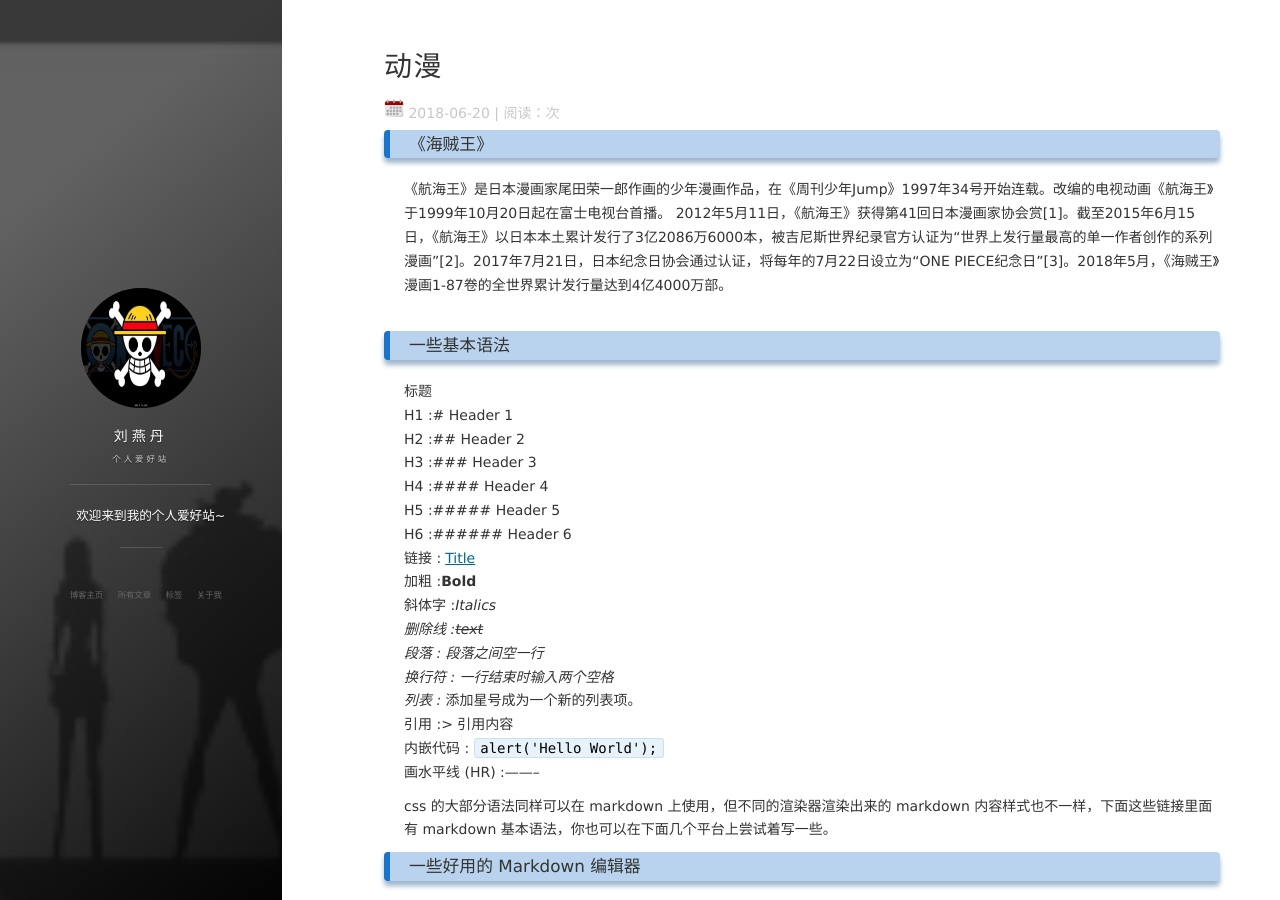
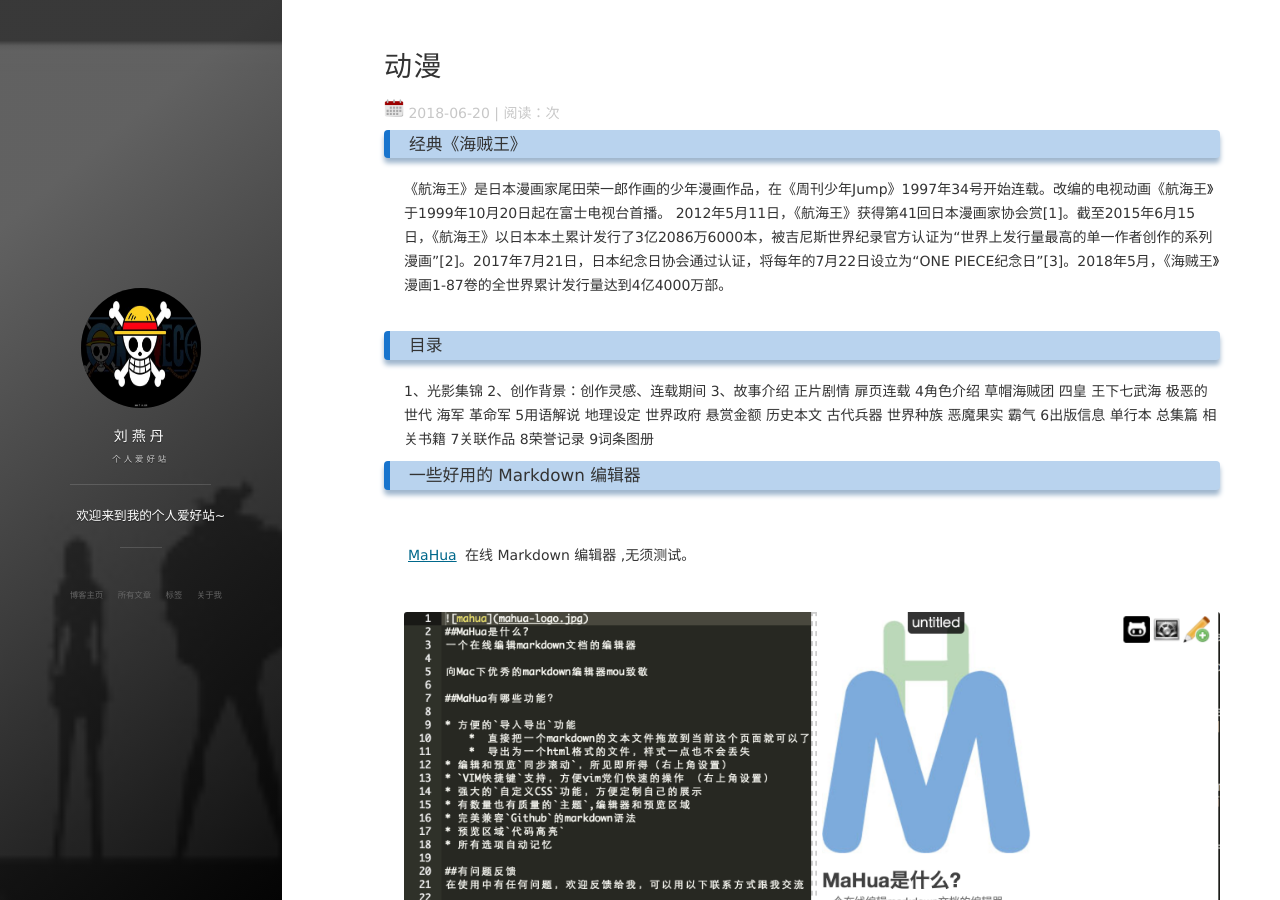
Before and after one commit to lyd2580/lyd2580.github.io, a Jekyll site: the page built from _posts/2016-11-20-markdownTool.md, in a window 1280 px wide and 900 px high. Built offline with Jekyll 4.4.1, drawn with Linux system fonts in a browser that asks for light colours; nearby versions of some CDN libraries; comment, search, counter and statistics services are not loaded.

Commit message:
Update 2016-11-20-markdownTool.md

```diff
--- a/_posts/2016-11-20-markdownTool.md
+++ b/_posts/2016-11-20-markdownTool.md
@@ -6,34 +6,41 @@ tags: 动漫
 ---
 
 
-### 《海贼王》
+### 经典《海贼王》
 
    《航海王》是日本漫画家尾田荣一郎作画的少年漫画作品，在《周刊少年Jump》1997年34号开始连载。改编的电视动画《航海王》于1999年10月20日起在富士电视台首播。
 2012年5月11日，《航海王》获得第41回日本漫画家协会赏[1]。截至2015年6月15日，《航海王》以日本本土累计发行了3亿2086万6000本，被吉尼斯世界纪录官方认证为“世界上发行量最高的单一作者创作的系列漫画”[2]。2017年7月21日，日本纪念日协会通过认证，将每年的7月22日设立为“ONE PIECE纪念日”[3]。2018年5月，《海贼王》漫画1-87卷的全世界累计发行量达到4亿4000万部。
 
 
-### 一些基本语法
+### 目录
 
-标题
-H1 :# Header 1
-H2 :## Header 2
-H3 :### Header 3
-H4 :#### Header 4
-H5 :##### Header 5
-H6 :###### Header 6
-链接 :[Title](URL)
-加粗 :**Bold**
-斜体字 :*Italics*
-*删除线 :~~text~~
-段落 : 段落之间空一行
-换行符 : 一行结束时输入两个空格
-列表 :* 添加星号成为一个新的列表项。
-引用 :> 引用内容
-内嵌代码 : `alert('Hello World');`
-画水平线 (HR) :--------
-
-
-css 的大部分语法同样可以在 markdown 上使用，但不同的渲染器渲染出来的 markdown 内容样式也不一样，下面这些链接里面有 markdown 基本语法，你也可以在下面几个平台上尝试着写一些。
+1、光影集锦     2、创作背景：创作灵感、连载期间
+3、故事介绍
+正片剧情
+扉页连载
+4角色介绍
+草帽海贼团
+四皇
+王下七武海
+极恶的世代
+海军
+革命军
+5用语解说
+地理设定
+世界政府
+悬赏金额
+历史本文
+古代兵器
+世界种族
+恶魔果实
+霸气
+6出版信息
+单行本
+总集篇
+相关书籍
+7关联作品
+8荣誉记录
+9词条图册
 
 ### 一些好用的 Markdown 编辑器
 
```
Also changed, not shown: other parts of _posts/2016-11-20-markdownTool.md (+1 -1 lines).
